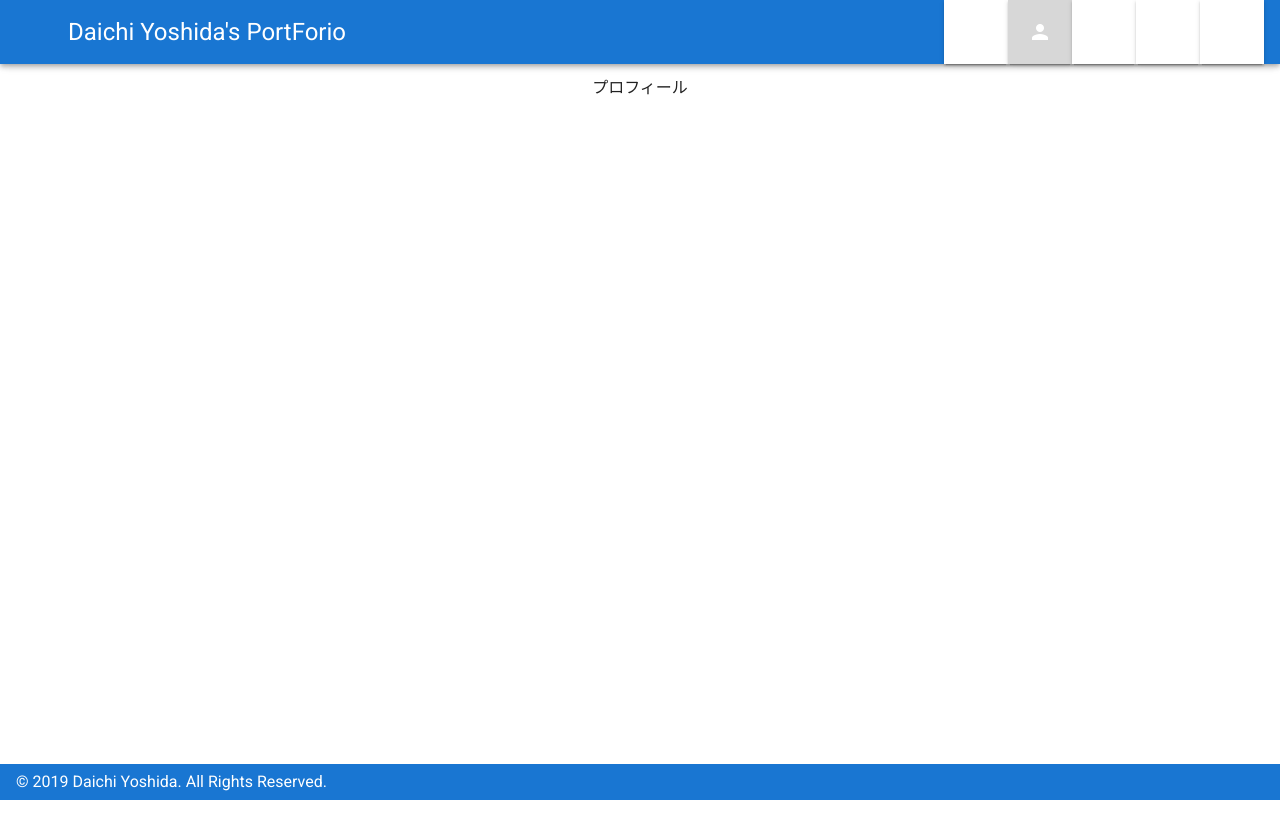
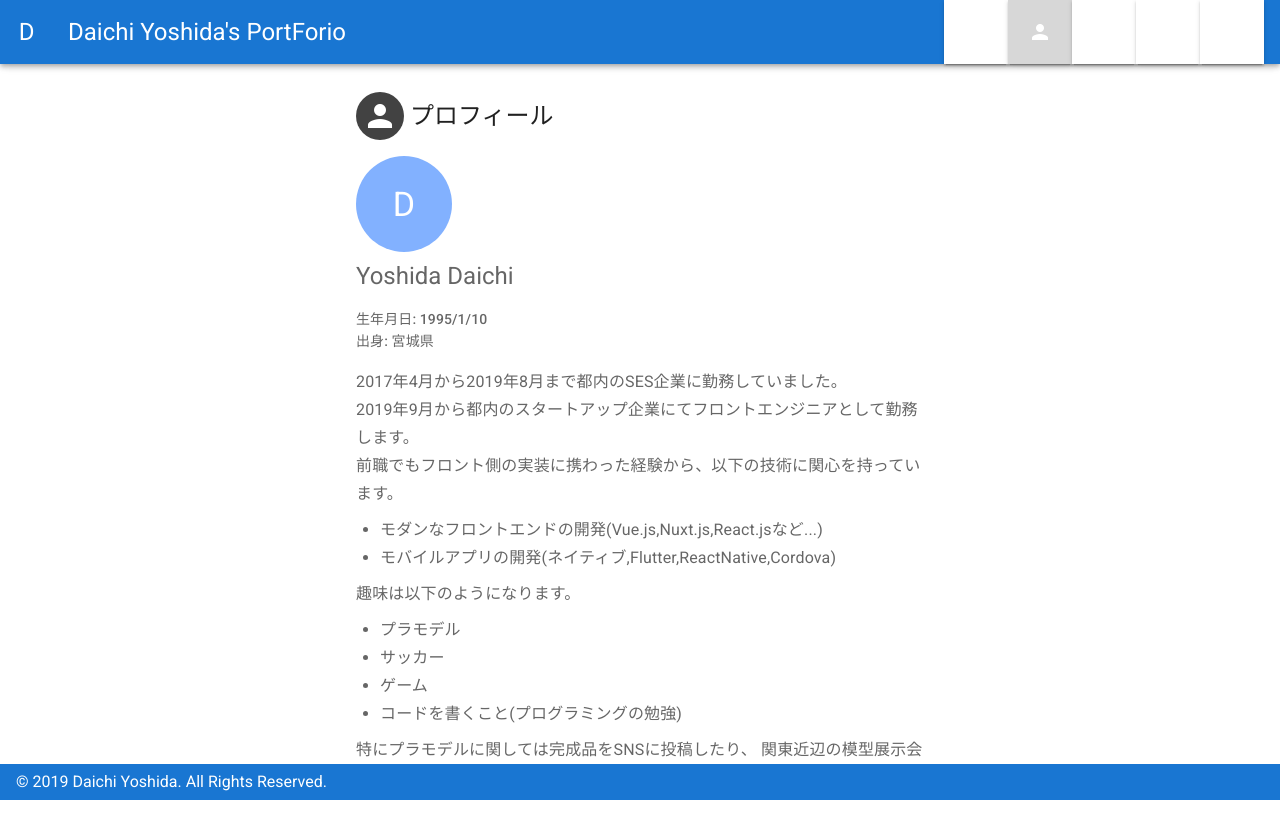
Before and after one commit to dy0110/my-nuxt-portfolio, a Nuxt app: page /profile in a window 1280 px wide. Shown: the top 838 px of the page. Before the commit the page ends 800 px from the top, so only its background shows below. Built offline with nearby package versions, Linux system fonts and the light colour scheme.

Commit message:
プロフィールコンポーネントの作成

```diff
--- /dev/null
+++ b/components/profileCard.vue
@@ -0,0 +1,61 @@
+<template>
+  <v-card flat max-width="600" class="mx-auto">
+    <v-card-title class="headline">
+      <v-avatar left color="secondary">
+        <span class="headline">
+          <v-icon color="white" size="36">person</v-icon>
+        </span>
+      </v-avatar>
+      &nbsp;プロフィール
+    </v-card-title>
+    <v-card-text>
+      <v-avatar class="mb-2" left color="accent" size="96">
+        <!-- <img src="" alt=""> -->
+        <span class="white--text display-1">D</span>
+      </v-avatar>
+      <div>
+        <p class="headline">
+          Yoshida Daichi
+        </p>
+        <p class="subtitle-2">
+          生年月日: 1995/1/10
+          <br />
+          出身: 宮城県
+        </p>
+      </div>
+      <v-spacer />
+      <div class="subtitle-1">
+        2017年4月から2019年8月まで都内のSES企業に勤務していました。
+        <br />
+        2019年9月から都内のスタートアップ企業にてフロントエンジニアとして勤務します。
+        <br />
+        前職でもフロント側の実装に携わった経験から、以下の技術に関心を持っています。
+        <br />
+        <ul class="my-2">
+          <li>モダンなフロントエンドの開発(Vue.js,Nuxt.js,React.jsなど...)</li>
+          <li>モバイルアプリの開発(ネイティブ,Flutter,ReactNative,Cordova)</li>
+        </ul>
+        趣味は以下のようになります。
+        <ul class="my-2">
+          <li>プラモデル</li>
+          <li>サッカー</li>
+          <li>ゲーム</li>
+          <li>コードを書くこと(プログラミングの勉強)</li>
+        </ul>
+        特にプラモデルに関しては完成品をSNSに投稿したり、
+        関東近辺の模型展示会に参加して楽しんでいます。
+      </div>
+    </v-card-text>
+  </v-card>
+</template>
+
+<script>
+export default {
+  data() {
+    // TODO StoreからGitHubのユーザー情報を取り出す
+    return {
+      user: null
+    }
+  }
+}
+</script>
--- a/components/theHeader.vue
+++ b/components/theHeader.vue
@@ -1,8 +1,8 @@
 <template>
   <div>
     <v-toolbar id="app_header" color="primary">
-      <v-btn icon active-class large :to="'/'" color="grey lighten-3">
-        <v-img src="icon.png" aspect-ratio="1" />
+      <v-btn icon active-class large :to="'/'" color="accent">
+        <span class="white--text headline">D</span>
       </v-btn>
       <v-toolbar-title id="app_title" to="/" v-text="title" />
       <v-spacer />
@@ -35,7 +35,7 @@
         <v-divider />
         <!-- NOTE V-listを使うと「unknown custom element」エラーになる -->
         <div v-for="item in items" :key="item.title">
-          <v-icon color="primary">
+          <v-icon color="secondary">
             {{ item.icon }}
           </v-icon>
           <span class="list_item" @click="$router.push(`${item.to}`)">
--- a/layouts/default.vue
+++ b/layouts/default.vue
@@ -18,29 +18,6 @@ export default {
   components: {
     theHeader,
     theFooter
-  },
-  data() {
-    return {
-      clipped: false,
-      drawer: false,
-      fixed: false,
-      items: [
-        {
-          icon: 'apps',
-          title: 'Welcome',
-          to: '/'
-        },
-        {
-          icon: 'bubble_chart',
-          title: 'Inspire',
-          to: '/inspire'
-        }
-      ],
-      miniVariant: false,
-      right: true,
-      rightDrawer: false,
-      title: 'Vuetify.js'
-    }
   }
 }
 </script>
--- a/pages/index.vue
+++ b/pages/index.vue
@@ -1,10 +1,15 @@
 <template>
+  <!-- TODO async dataでStoreへGithubのユーザー情報を注入 -->
   <v-layout column justify-center align-left>
     <v-flex xs12 sm8 md6>
-      <div class="display-2">
-        <v-icon size="60">
-          laptop_mac
-        </v-icon>
+      <div class="display-2 my-2">
+        <v-avatar left color="secondary" size="60">
+          <span class="display-2">
+            <v-icon color="white" size="48">
+              laptop_mac
+            </v-icon>
+          </span>
+        </v-avatar>
         &nbsp;Daichi Yoshida's PortForio
       </div>
       <v-divider class="my-3" />
--- a/pages/profile.vue
+++ b/pages/profile.vue
@@ -1,7 +1,18 @@
 <template>
-  <v-layout column justify-center align-center>
+  <v-layout column justify-center align-left>
     <v-flex xs12 sm8 md6>
-      プロフィール
+      <profileCard />
+      <!-- TODO タイムラインを置く -->
     </v-flex>
   </v-layout>
 </template>
+
+<script>
+import profileCard from '../components/profileCard'
+
+export default {
+  components: {
+    profileCard
+  }
+}
+</script>
--- /dev/null
+++ b/store/user.js
@@ -0,0 +1 @@
+// TODO GitHubユーザー情報に関する処理を既述する
```
